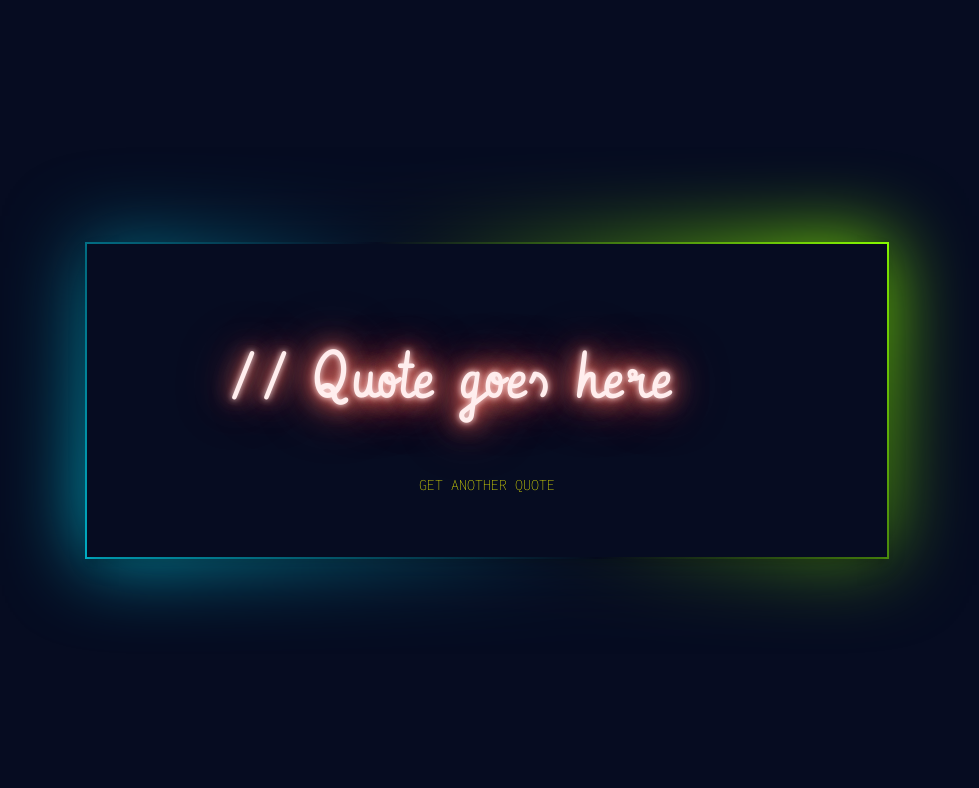
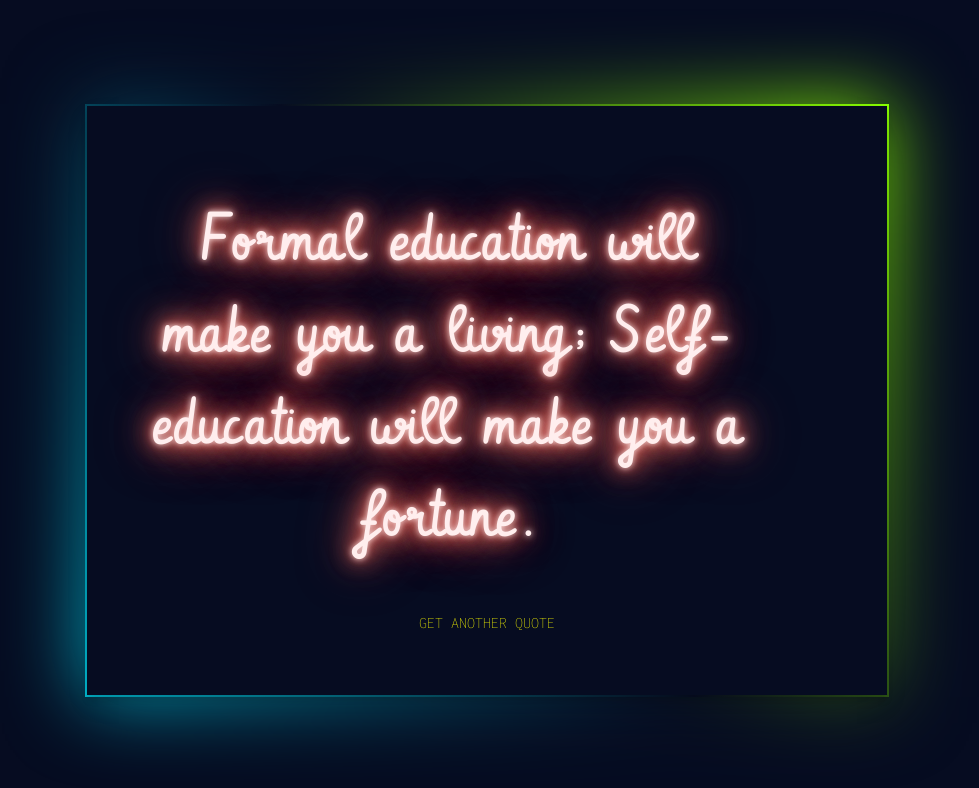
Before and after one commit to mwhocodes/Get_A_Quote, a website: page dist/index.html in a window 1280 px wide. Shown: the whole page, without its empty margins (153-1132 px from the left). Drawn offline with Linux system fonts and the light colour scheme; no server answers.

Commit message:
add style at index.html

```diff
--- a/dist/index.html
+++ b/dist/index.html
@@ -6,12 +6,23 @@
     <meta name="viewport" content="width=device-width, initial-scale=1.0">
     <title>Get A Quote</title>
     <link rel="stylesheet" href="style.css">
+    <style>
+        @font-face {
+            font-family: "Vibur";
+            src: url('./font/Vibur-Regular.ttf');
+        }
+
+        .quote {
+            font-family: "Vibur"
+        }
+    </style>
 </head>
 
 <body>
     <div class="container">
         <div id="quote" class="quote">
-            // Quote goes here
+            Formal education will make you a living;
+            Self-education will make you a fortune.
         </div>
         <a id="quoteBtn" class="btn">
             <span></span>
--- a/dist/style.css
+++ b/dist/style.css
@@ -1,9 +1,5 @@
 @import url('https://fonts.googleapis.com/css2?family=Inconsolata:wght@200&display=swap');
 
-@font-face {
-  font-family: 'Vibur';
-  src: url('./font/Vibur-Regular.ttf');
-}
 * {
   box-sizing: border-box;
   padding: 0;
@@ -62,7 +58,6 @@ body {
   margin: 40px;
   /* min: 2rem,  middle: 5vw, max: 5rem*/
   font-size: clamp(2rem, 5vw, 4rem);
-  font-family: 'Vibur';
   letter-spacing: 1px;
   color: #fee;
   max-width: 600px;
```
Also changed, not shown: dist/script.js (+0 -9 lines).
